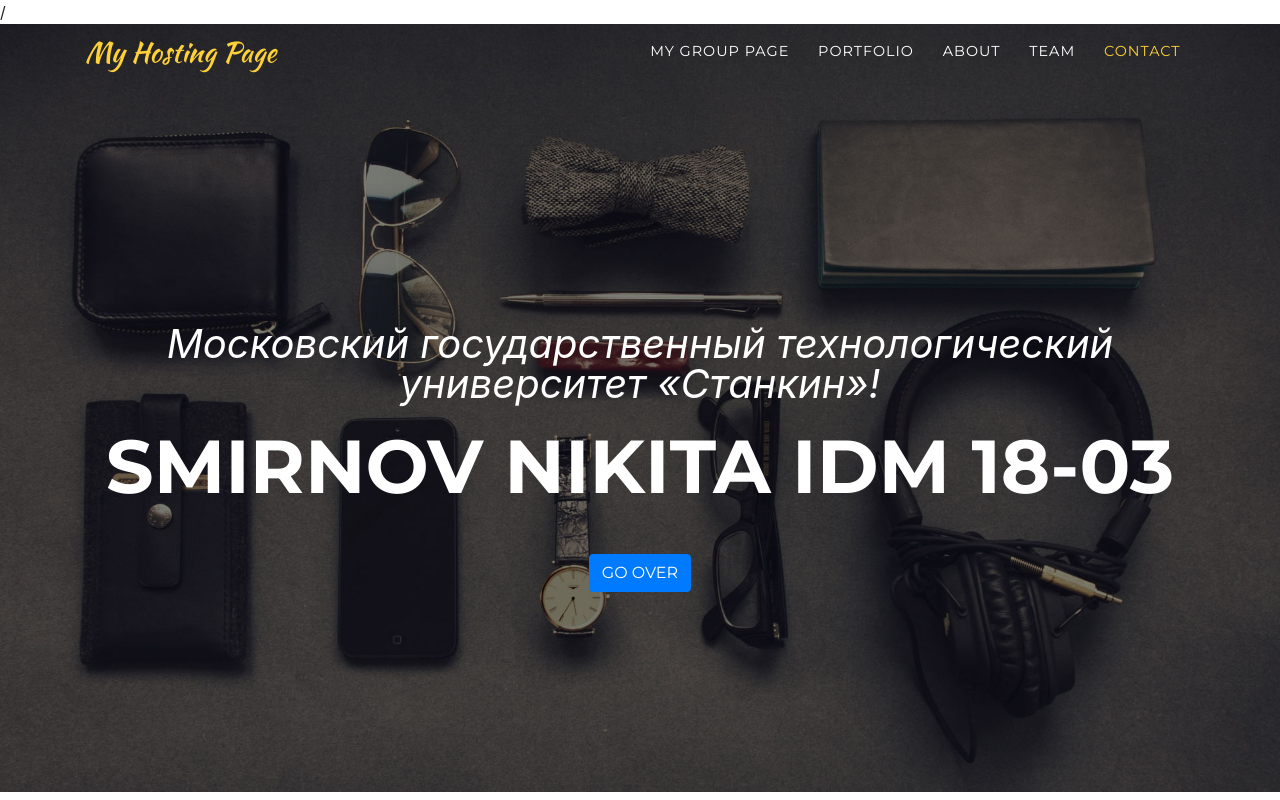
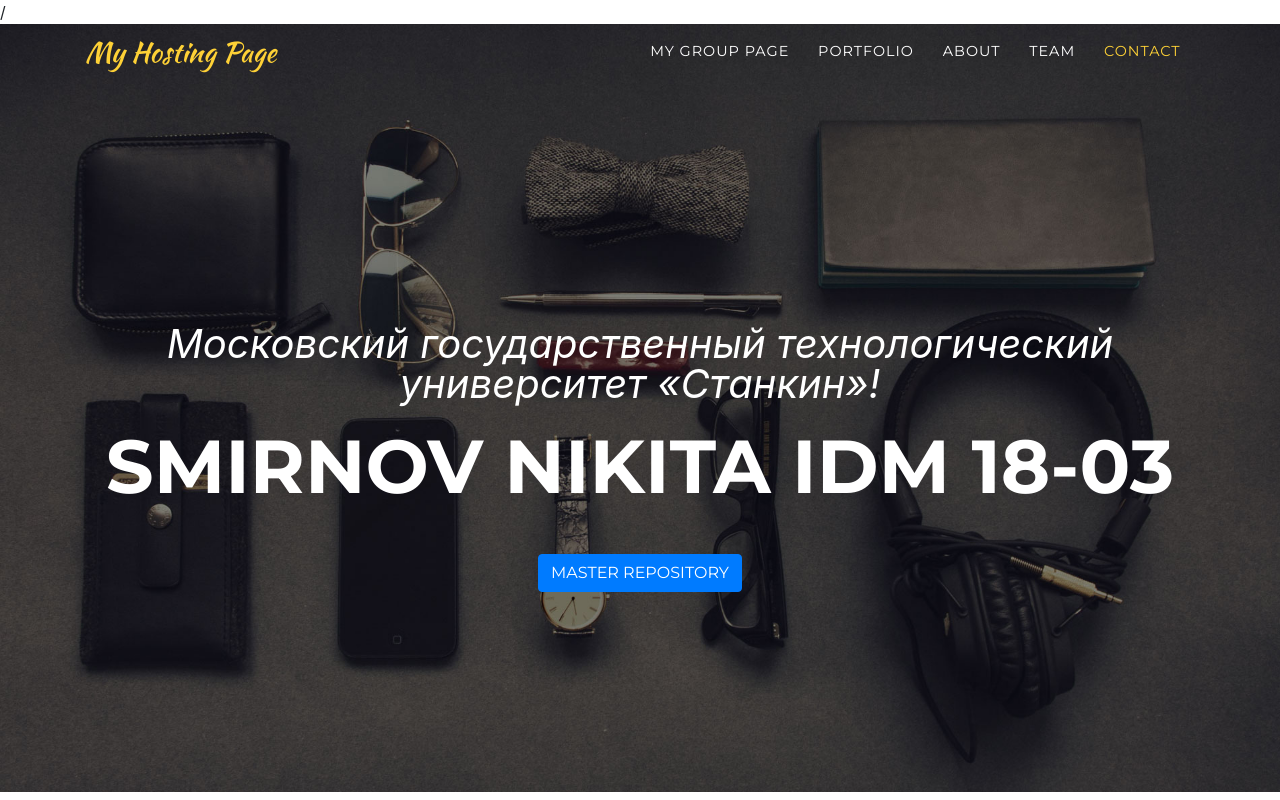
Before and after one commit to NikitaSmirnov17/Nikita17, a website with bundled scripts: page index.html in a window 1280 px wide. Shown: the top 800 px of the page. Built offline with nearby package versions, Linux system fonts and the light colour scheme; files whose address does not match are found by name; a web font is replaced by a local one.

Commit message:
Update index.html

```diff
--- a/index.html
+++ b/index.html
@@ -63,7 +63,7 @@
         <div class="intro-text">
           <div class="intro-lead-in">Московский государственный технологический университет «Станкин»!</div>
           <div class="intro-heading text-uppercase">Smirnov Nikita IDM 18-03</div>
-          <a class="btn btn-primary btn-xl text-uppercase js-scroll-trigger" href="https://github.com/NikitaSmirnov17">go over</a>
+          <a class="btn btn-primary btn-xl text-uppercase js-scroll-trigger" href="https://github.com/NikitaSmirnov17">master repository</a>
         </div>
       </div>
     </header>
```
